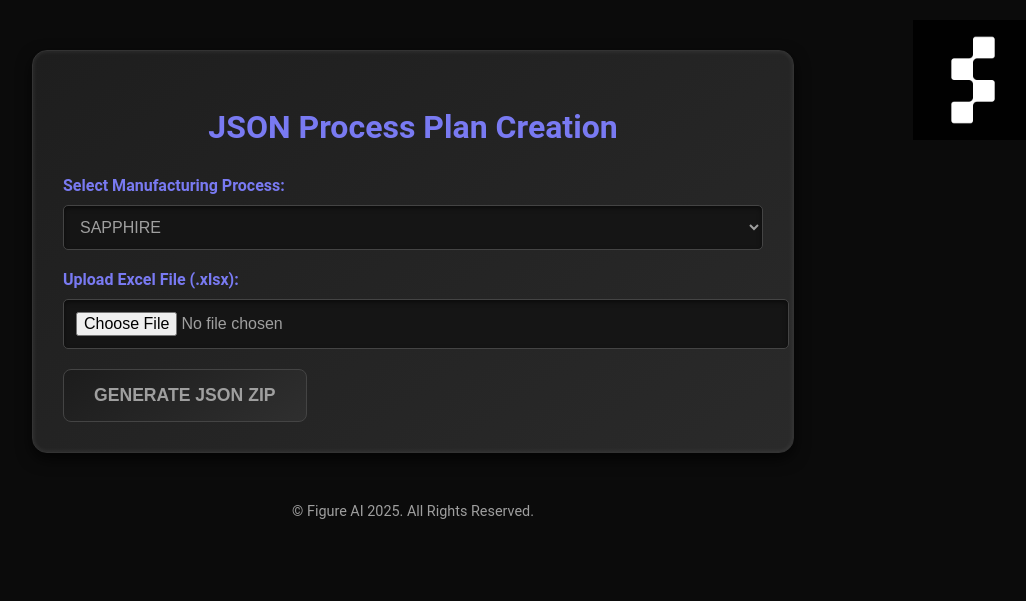
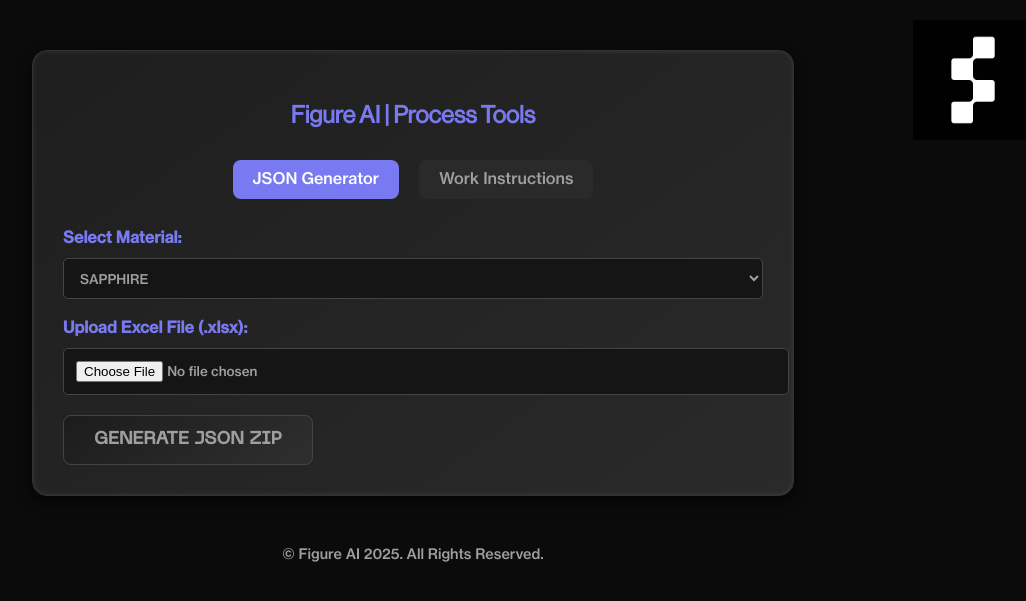
Before and after one commit to humanapril/processplan, a Flask app: page / in a window 1280 px wide. Shown: the top 601 px of the page, without its empty margins (227-1253 px from the left). Run offline with Flask 3, Linux system fonts and the light colour scheme; some libraries are stand-ins or nearby versions.

Commit message:
added the front end for the pdf generator as well

```diff
--- a/process_plan_app/app.py
+++ b/process_plan_app/app.py
@@ -1,20 +1,19 @@
-from flask import Flask, render_template, request, send_file
+from flask import Flask, render_template, request, send_file, redirect, url_for
 import pandas as pd
 import json
 import os
 import tempfile
 import zipfile
+from PyPDF2 import PdfReader, PdfWriter
+from werkzeug.utils import secure_filename
 
-# Initialize Flask app
 app = Flask(__name__, template_folder="templates", static_folder="static")
 
-# Dropdown options
 MATERIAL_LIST = [
     "SAPPHIRE", "LAPIS", "JADE", "CARROT",
     "CITRINE", "PAPAYA", "FINGER"
 ]
 
-# Converts all Python booleans to "True"/"False" strings
 def convert_bools(obj):
     if isinstance(obj, dict):
         return {k: convert_bools(v) for k, v in obj.items()}
@@ -24,7 +23,6 @@
         return "True" if obj else "False"
     return obj
 
-# Processes all sheets in Excel file and writes JSONs
 def process_excel_sheets_to_jsons(excel_file_path, output_dir):
     xl = pd.ExcelFile(excel_file_path)
     generated_files = []
@@ -92,19 +90,24 @@
                 if not op_row.empty and any(kw in operation_title.lower() for kw in ["test", "eol"]):
                     operation["operationSegments"].append(predefined_segment)
                 else:
-                    for _, row in group[group["Step"] != "000"].iterrows():
+                    step_groups = group[group["Step"] != "000"].groupby("Step")
+
+                    for step, rows in step_groups:
+                        row = rows.iloc[0]
                         materials = []
-                        if pd.notna(row.get("Parts")):
-                            materials.append({
-                                "inputMaterialPMlmId": "PLM_ID",
-                                "materialName": "",
-                                "quantity": int(row["Qty"]) if pd.notna(row["Qty"]) else 1,
-                                "materialNumber": str(row["Parts"]).strip(),
-                                "materialTitle": "",
-                                "units": "each",
-                                "scan": "True" if row["Scan"] else "False",
-                                "parentIdentifier": "True" if row["Trace"] else "False"
-                            })
+
+                        for _, r in rows.iterrows():
+                            if pd.notna(r.get("Parts")):
+                                materials.append({
+                                    "inputMaterialPMlmId": "PLM_ID",
+                                    "materialName": "",
+                                    "quantity": int(r["Qty"]) if pd.notna(r["Qty"]) else 1,
+                                    "materialNumber": str(r["Parts"]).strip(),
+                                    "materialTitle": "",
+                                    "units": "each",
+                                    "scan": "True" if r["Scan"] else "False",
+                                    "parentIdentifier": "True" if r["Trace"] else "False"
+                                })
 
                         segment = {
                             "segmentTitle": row["Title"],
@@ -152,32 +155,66 @@
 
     return generated_files
 
-# Routes
 @app.route('/', methods=['GET', 'POST'])
 def index():
     if request.method == 'POST':
-        file = request.files.get('file')
-        material = request.form.get('material')
+        form_type = request.form.get('form_type')
 
-        if not file or not file.filename.endswith('.xlsx'):
-            return "Please upload a valid .xlsx file.", 400
+        if form_type == 'json':
+            file = request.files.get('file')
+            material = request.form.get('material')
 
-        with tempfile.NamedTemporaryFile(delete=False, suffix=".xlsx") as temp_input:
-            file.save(temp_input.name)
+            if not file or not file.filename.endswith('.xlsx'):
+                return "Please upload a valid .xlsx file.", 400
+
+            with tempfile.NamedTemporaryFile(delete=False, suffix=".xlsx") as temp_input:
+                file.save(temp_input.name)
+                with tempfile.TemporaryDirectory() as temp_output_dir:
+                    json_files = process_excel_sheets_to_jsons(temp_input.name, temp_output_dir)
+                    if not json_files:
+                        return "No valid sheets found in the Excel file.", 400
+
+                    zip_path = os.path.join(temp_output_dir, f"{material}_jsons.zip")
+                    with zipfile.ZipFile(zip_path, 'w') as zipf:
+                        for jf in json_files:
+                            zipf.write(jf, os.path.basename(jf))
+                    return send_file(zip_path, as_attachment=True, download_name=f"{material}_jsons.zip")
+
+        elif form_type == 'pdf':
+            uploaded_files = request.files.getlist('pdf_files')
 
             with tempfile.TemporaryDirectory() as temp_output_dir:
-                json_files = process_excel_sheets_to_jsons(temp_input.name, temp_output_dir)
-                if not json_files:
-                    return "No valid sheets found in the Excel file.", 400
+                for file in uploaded_files:
+                    if file and file.filename.lower().endswith(".pdf"):
+                        filename = secure_filename(file.filename)
+                        base_name = os.path.splitext(filename)[0]
+                        pdf_path = os.path.join(temp_output_dir, filename)
+                        file.save(pdf_path)
 
-                zip_path = os.path.join(temp_output_dir, f"{material}_jsons.zip")
+                        subfolder = os.path.join(temp_output_dir, base_name)
+                        os.makedirs(subfolder, exist_ok=True)
+
+                        reader = PdfReader(pdf_path)
+                        for i in range(1, len(reader.pages)):
+                            writer = PdfWriter()
+                            writer.add_page(reader.pages[i])
+                            output_name = f"{base_name}-{(i)*10:03}.pdf"
+                            output_path = os.path.join(subfolder, output_name)
+                            with open(output_path, "wb") as f_out:
+                                writer.write(f_out)
+
+                zip_path = os.path.join(temp_output_dir, "split_pdfs.zip")
                 with zipfile.ZipFile(zip_path, 'w') as zipf:
-                    for jf in json_files:
-                        zipf.write(jf, os.path.basename(jf))
+                    for root, _, files in os.walk(temp_output_dir):
+                        for file in files:
+                            full_path = os.path.join(root, file)
+                            if full_path != zip_path:
+                                arcname = os.path.relpath(full_path, temp_output_dir)
+                                zipf.write(full_path, arcname)
 
-                return send_file(zip_path, as_attachment=True, download_name=f"{material}_jsons.zip")
+                return send_file(zip_path, as_attachment=True, download_name="split_pdfs.zip")
 
-    return render_template('index.html', materials=MATERIAL_LIST)
+    return render_template("index.html", materials=MATERIAL_LIST)
 
 if __name__ == '__main__':
     app.run(debug=True)
--- a/process_plan_app/templates/index.html
+++ b/process_plan_app/templates/index.html
@@ -3,80 +3,116 @@
   <head>
     <meta charset="UTF-8" />
     <meta name="viewport" content="width=device-width, initial-scale=1.0" />
-    <title>Figure AI | Figure 03 MFG Process Plan JSON Creation</title>
+    <title>Figure AI | Process Tools</title>
     <style>
+      @font-face {
+        font-family: "NeueHaasDisplay";
+        src: url("{{ url_for('static', filename='fonts/NeueHaasGrotDisp-55Roman.otf') }}")
+          format("opentype");
+        font-weight: normal;
+        font-style: normal;
+      }
+      @font-face {
+        font-family: "NeueHaasText";
+        src: url("{{ url_for('static', filename='fonts/NeueHaasGrotText-65Medium.otf') }}")
+          format("opentype");
+        font-weight: normal;
+        font-style: normal;
+      }
+      @font-face {
+        font-family: "Machina";
+        src: url("{{ url_for('static', filename='fonts/PPNeueMachina-PlainMedium.otf') }}")
+          format("opentype");
+        font-weight: normal;
+        font-style: normal;
+      }
+
       body {
-        font-family: "Roboto", sans-serif;
+        font-family: "NeueHaasText", sans-serif;
+        background-color: #0b0b0b;
+        color: #9f9f9f;
         margin: 0;
         padding: 0;
-        background-color: #0b0b0b;
-        color: #9f9f9f;
       }
-
       .container {
         max-width: 700px;
         margin: 50px auto;
+        padding: 30px;
         background: linear-gradient(145deg, #1e1e1e, #2a2a2a);
-        padding: 30px;
         border-radius: 15px;
         box-shadow: 0 6px 15px rgba(0, 0, 0, 0.7),
           inset 0 0 5px rgba(255, 255, 255, 0.1);
-        border: 1px solid #333333;
+        border: 1px solid #333;
       }
-
+      h2 {
+        text-align: center;
+        color: #797af2;
+        margin-bottom: 30px;
+        font-family: "NeueHaasDisplay", sans-serif;
+      }
       label {
-        display: block;
-        margin-bottom: 10px;
         font-weight: bold;
         color: #797af2;
+        display: block;
+        margin-top: 20px;
       }
-
-      select,
-      input[type="file"] {
+      input[type="file"],
+      select {
         width: 100%;
         padding: 12px;
-        margin-bottom: 20px;
+        margin-top: 10px;
+        background-color: #151515;
         border: 1px solid #444;
+        color: #9f9f9f;
         border-radius: 5px;
-        background-color: #151515;
-        color: #9f9f9f;
-        font-size: 1rem;
-        box-shadow: inset 0 2px 5px rgba(0, 0, 0, 0.5);
+        font-family: "NeueHaasText", sans-serif;
       }
-
       button {
+        margin-top: 20px;
         background: linear-gradient(145deg, #1c1c1c, #2f2f2f);
         color: #9f9f9f;
         padding: 15px 30px;
-        border: 1px solid #444444;
+        border: 1px solid #444;
         border-radius: 8px;
         cursor: pointer;
         font-size: 1.1rem;
-        transition: all 0.3s ease;
         text-transform: uppercase;
         font-weight: bold;
+        font-family: "Machina", sans-serif;
       }
-
       button:hover {
         background: linear-gradient(145deg, #2f2f2f, #1c1c1c);
         color: #797af2;
       }
-
-      h2 {
-        text-align: center;
-        font-size: 2rem;
-        color: #797af2;
+      .tabs {
+        display: flex;
+        justify-content: center;
+        gap: 20px;
         margin-bottom: 30px;
       }
-
+      .tab {
+        padding: 10px 20px;
+        background: #2a2a2a;
+        color: #9f9f9f;
+        cursor: pointer;
+        border-radius: 8px;
+      }
+      .tab.active {
+        background: #797af2;
+        color: white;
+      }
+      .form-section {
+        display: none;
+      }
+      .form-section.active {
+        display: block;
+      }
       .logo {
         position: absolute;
         top: 20px;
         right: 20px;
         width: 120px;
-        display: block;
       }
-
       .footer {
         text-align: center;
         margin-top: 50px;
@@ -85,7 +121,6 @@
       }
     </style>
   </head>
-
   <body>
     <img
       src="{{ url_for('static', filename='images/logo.jpg') }}"
@@ -94,9 +129,25 @@
     />
 
     <div class="container">
-      <h2>JSON Process Plan Creation</h2>
-      <form method="POST" enctype="multipart/form-data">
-        <label for="material">Select Manufacturing Process:</label>
+      <h2>Figure AI | Process Tools</h2>
+
+      <div class="tabs">
+        <div class="tab active" onclick="switchTab('jsonForm')">
+          JSON Generator
+        </div>
+        <div class="tab" onclick="switchTab('pdfForm')">Work Instructions</div>
+      </div>
+
+      <!-- JSON FORM -->
+      <form
+        class="form-section active"
+        id="jsonForm"
+        method="POST"
+        enctype="multipart/form-data"
+      >
+        <input type="hidden" name="form_type" value="json" />
+
+        <label for="material">Select Material:</label>
         <select name="material" id="material" required>
           {% for material in materials %}
           <option value="{{ material }}">{{ material }}</option>
@@ -108,8 +159,44 @@
 
         <button type="submit">Generate JSON ZIP</button>
       </form>
+
+      <!-- PDF FORM -->
+      <form
+        class="form-section"
+        id="pdfForm"
+        method="POST"
+        enctype="multipart/form-data"
+      >
+        <input type="hidden" name="form_type" value="pdf" />
+
+        <label for="pdf_files">Upload PDF(s) to Split:</label>
+        <input
+          type="file"
+          name="pdf_files"
+          id="pdf_files"
+          accept=".pdf"
+          multiple
+          required
+        />
+
+        <button type="submit">Split PDFs and Download ZIP</button>
+      </form>
     </div>
 
     <div class="footer">© Figure AI 2025. All Rights Reserved.</div>
+
+    <script>
+      function switchTab(formId) {
+        document
+          .querySelectorAll(".tab")
+          .forEach((t) => t.classList.remove("active"));
+        document
+          .querySelectorAll(".form-section")
+          .forEach((f) => f.classList.remove("active"));
+        document.getElementById(formId).classList.add("active");
+        const index = formId === "jsonForm" ? 0 : 1;
+        document.querySelectorAll(".tab")[index].classList.add("active");
+      }
+    </script>
   </body>
 </html>
```
Also changed, not shown: process_plan_app/static/fonts/NeueHaasGrotDisp-55Roman.otf (added), process_plan_app/static/fonts/NeueHaasGrotText-65Medium.otf (added), process_plan_app/static/fonts/PPNeueMachina-PlainMedium.otf (added), 6 other files.
